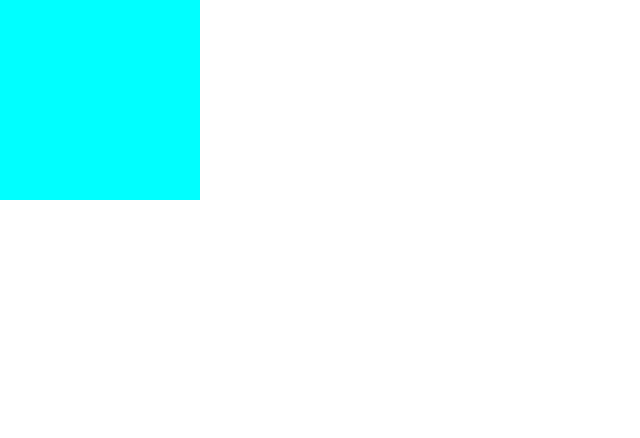
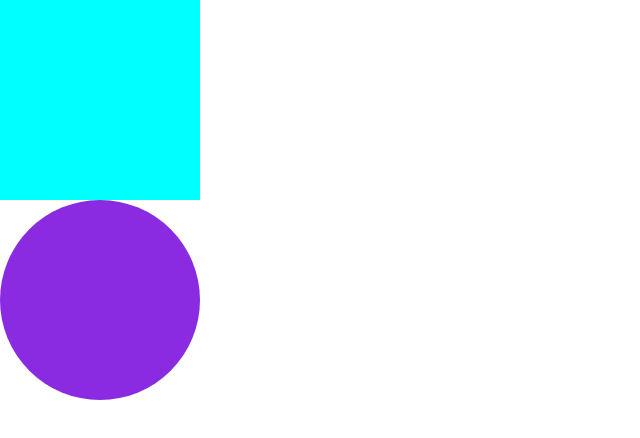
Before and after one commit to leandrodosreisfilho-lang/teste-git-dts1t, a plain HTML site: page index.html in a window 1280 px wide. Shown: the whole page, without its empty margins (0-640 px from the left). Drawn offline with Linux system fonts and the light colour scheme.

Commit message:
circulo com cor

```diff
--- a/style.css
+++ b/style.css
@@ -9,3 +9,10 @@
     height: 200px;
     background-color: aqua;
 }
+
+.circulo{
+    border-radius: 50%;
+    width: 200px;
+    height: 200px;
+    background-color: blueviolet;
+}
```
